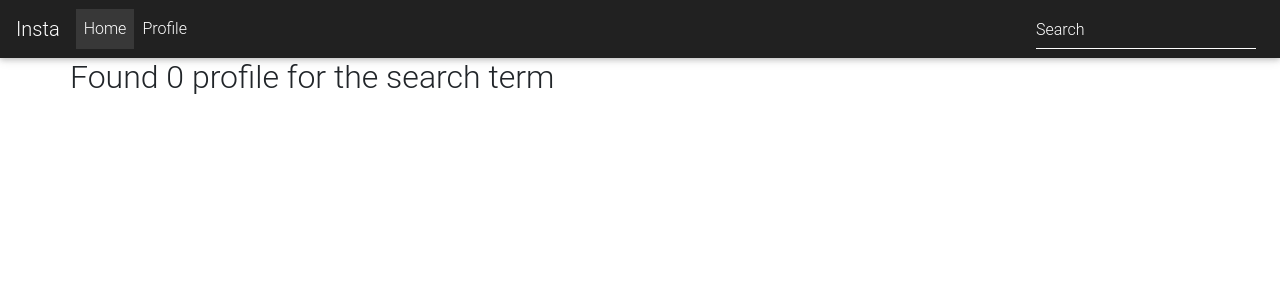
After one commit to Lonzohope/instagram, a Django app: template gram/templates/search.html in a window 1280 px wide. The commit adds this page. Shown: the top 300 px of the page. Run offline with Django 3.2, Linux system fonts and the light colour scheme; the template is opened without the code that fills it, so the values that code supplies are empty; some libraries are stand-ins or nearby versions.

Commit message:
import static

```diff
--- a/gram/templates/index.html
+++ b/gram/templates/index.html
@@ -1,5 +1,5 @@
 {% extends 'base.html' %}
+{% block content %}
+{{ block.super}}
 
-{% block content %}
-<p></p>
 {% endblock %}
--- /dev/null
+++ b/gram/templates/search.html
@@ -0,0 +1,23 @@
+{%extends 'base.html'%}
+{% block content %}
+<div class="container">
+
+    <div class="row">
+        {% if profile %}
+        <h2>Found {{ profile|length }} of searched term {{message}}</h2>
+        {% else %}
+        <h2> Found 0 profile for the search term  {{message}}</h2>
+       {% endif %}
+    </div>
+
+    <div class="row">
+
+     {% if profile %}
+      {% for profile in profiles %}
+       <div class="col-sm-6 col-md-3">
+       </div>
+       {% endfor %}
+       {% endif %}
+    </div>
+</div>
+{% endblock %}
--- a/gram/urls.py
+++ b/gram/urls.py
@@ -1,7 +1,9 @@
 from django.conf.urls import url
 from . import views
+from django.conf.urls.static import static
 from django.conf import settings
 
 urlpatterns=[
     url(r'^$',views.index,name='index'),
+    url(r'^search/', views.search_results, name='search_results')
 ]
```
